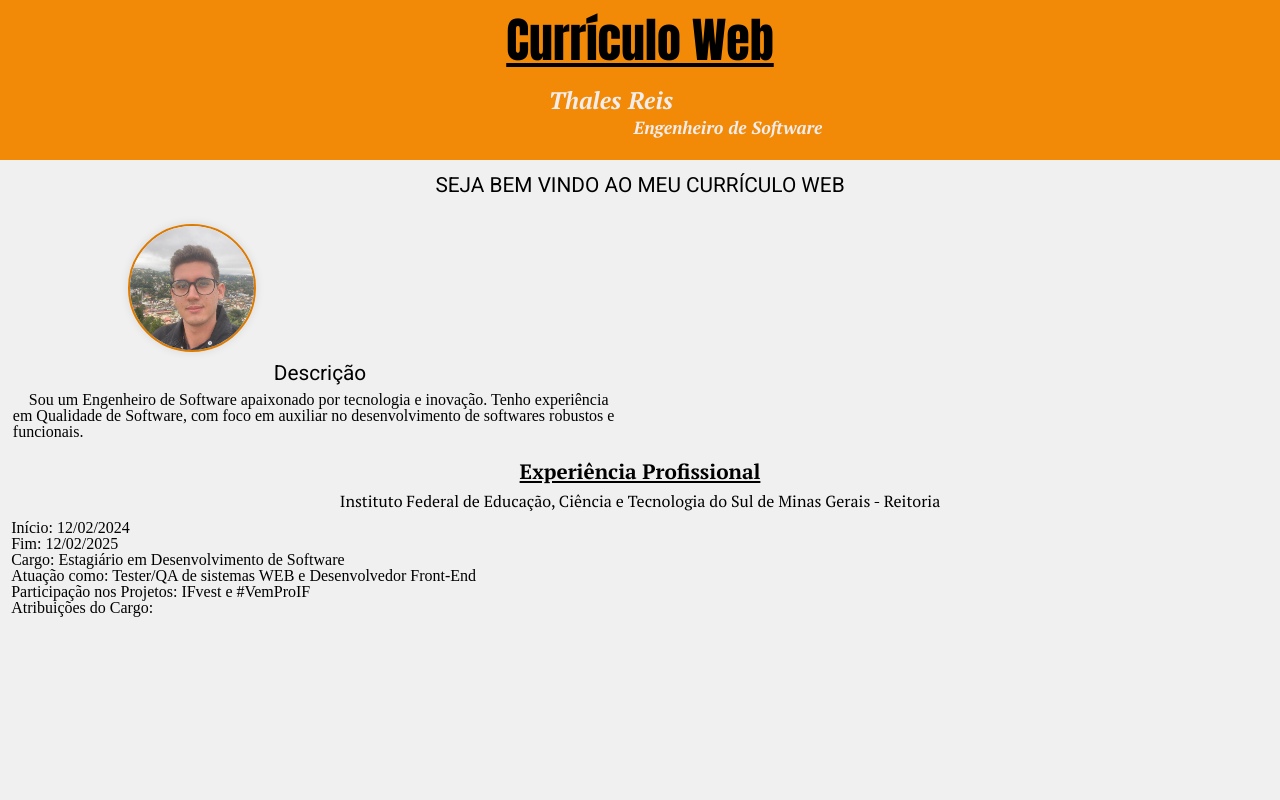
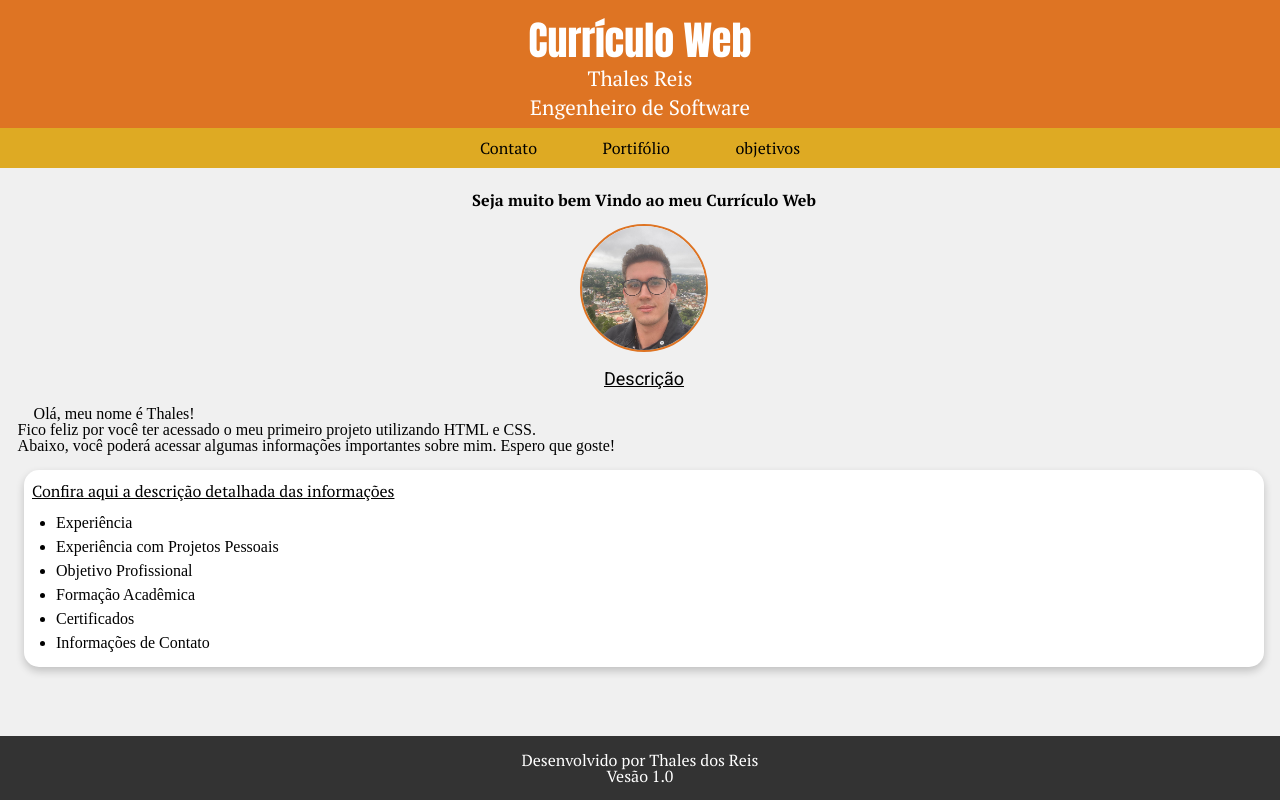
Before and after one commit to Mr-Thales-Reis/Curriculo_Web, a plain HTML site: page index.html in a window 1280 px wide. Drawn offline with Linux system fonts and the light colour scheme.

Commit message:
Refazendo o projeto todo!

```diff
--- a/Styles/Cabecalho.css
+++ b/Styles/Cabecalho.css
@@ -1,47 +1,34 @@
-.cabecalho{
+.cabecalho__texto{
     background-color: var(--background-cabeçalho);
-    height: 10em;
-    display: flex;
-    align-items: flex-start; /* alinha no topo */
-    justify-content: center; /* centraliza horizontalmente */
-    padding-top: 1em;
-    margin-bottom: -1em;
+    width: auto;
+    height: 8em;
+    display:block;
 }
 
 .titulo_cabecalho{
     font-family: var(--fonte-cabeçalho);
-    font-weight: 400;
-    font-style: normal;
-    font-size: 3rem;
-    color: Black;
-    display: flex;
-    justify-content: center;
-    margin: 0 0 0.5em 0;
-    text-decoration: underline;
-
+    font-size: 2.5em;
+    color: #fff;
+    text-align: center;
+    padding-top: 0.5em;
 }
 
 .subtitulo_cabecalho,
 .area_de_atuacao{
     font-family: var(--fonte-subtitulo);
-    font-weight: 700;
-    font-style: italic;
-    color: #F1EDEC;
+    font-size: 1.3em;
+    color: #fff;
+    text-align: center;
+    padding-top: 0.4em;
 }
 
-.subtitulo_cabecalho{
-    font-size: 1.5rem;
-    margin: 0.3em 0 0.3em 3.8em;
-}
-
-.area_de_atuacao{
-    font-size: 1.1rem;
-    margin: 0.3em 0 0.3em 10em;
-}
-
-.menu__navegação{
+.menu_navegacao{
     display: flex;
     justify-content: center;
     align-items: center;
-    margin-top: 1em;
+    gap: 4.1em;
+    height: 2.5em;
+    background-color: var(--backgroud-navegacao);
+    font-family: var(--fonte-subtitulo);
+
 }
--- a/Styles/Experiencia.css
+++ /dev/null
@@ -1,21 +0,0 @@
-.titulo_experiencia{
-    display: flex;
-    justify-content: center;
-    padding-top: 1em;
-    font-size: 1.3em;
-    text-decoration: underline;
-    font-family: var(--fonte-subtitulo);
-    font-weight: 600;
-}
-
-.titulo_IF{
-    display: flex;
-    justify-content: center;
-    padding: 0.7em 0.6em 0.7em 0.6em;
-    font-size: normal;
-    font-family: var(--fonte-subtitulo);
-}
-
-.lista_de_informações_da_experiencia_IF{
-    padding: 0 0.6em 0.6em 0.7em;
-}
--- a/Styles/Imagem.css
+++ /dev/null
@@ -1,40 +0,0 @@
-.mensagem_de_boas_vindas{
-    text-align: center;
-    text-transform: uppercase;
-    font-family: var(--fonte-padrão);
-    margin: 1em;
-    margin-bottom: 0.1em;
-    font-size: 1.3em;
-    padding: 0.5em;
-}
-
-.imagem-redonda {
-  width: 8em;
-  height: 8em;
-  border-radius: 50%;
-  object-fit: cover;
-  border: 0.125em solid #dd7a00;
-  box-shadow: 0 0 0.625em rgba(0, 0, 0, 0.1);
-  margin: 1em 0 .5em 8em;
-}
-
-.descricao_perfil {
-    max-width: 40em;
-}
-
-.titulo_descricao {
-    text-align: center;
-    font-size: 1.3em;
-    font-family: var(--fonte-padrão);
-    margin: 0;
-
-}
-
-.descricao{
-    font-size: 1em;
-    margin-top: 0.5em;
-    line-height: 1;
-    text-indent: 1em;
-    margin-left: 0.8em;
-    margin-right: 0.8em;
-}
--- /dev/null
+++ b/Styles/Informacoes.css
@@ -0,0 +1,22 @@
+.box_informações{
+  background-color: white;
+  margin-left: 1em;
+  margin-right: 1em;
+  border-radius: 15px;
+  box-shadow: 0 4px 8px rgba(0,0,0,0.2);
+}
+
+.titulo_info{
+    font-family: var(--fonte-subtitulo);
+    text-decoration: underline;
+    padding: 0.8em 0.5em 0.5em 0.5em;
+}
+
+.lista_informações {
+  list-style-type: disc;     /* Ativa os pontinhos (marcadores) */
+  padding: 0.5em 0.5em 0.5em 2em; /* Aumenta o espaço à esquerda para o marcador aparecer */
+}
+
+.lista_informações li {
+  margin-bottom: 0.5em; /* Espaço entre os itens da lista */
+}
--- /dev/null
+++ b/Styles/Introducao.css
@@ -0,0 +1,27 @@
+.introdução{
+  display: flex;
+  justify-content: center; /* alinha no centro horizontal */
+
+}
+
+.imagem_perfil{
+  width: 8em;        /* largura pequena */
+  height: 8em;       /* altura pequena */
+  object-fit: cover;   /* recorta e centraliza a imagem */
+  border-radius: 50%;  /* deixa a imagem redonda */
+  border: 2px solid var(--background-cabeçalho);
+}
+
+.titulo_intodução{
+    font-family: var(--fonte-padrão);
+    font-size: large;
+    text-decoration: underline;
+    text-align: center;
+    padding-top: 1em;
+    padding-bottom: 1em;
+}
+
+.texto_introdutorio{
+    text-indent: 1em;
+    padding: 0 0.6em 1em 0.6em;
+}
--- /dev/null
+++ b/Styles/Mensagem_boas_vindas.css
@@ -0,0 +1,8 @@
+.titulo_boas_vindas{
+    display: flex;
+    justify-content: center;
+    padding-top: 1em;
+    padding-bottom: 1em;
+    font-family: var(--fonte-subtitulo);
+    font-weight: 700;
+}
--- a/Styles/Menu_navegacao.css
+++ /dev/null
@@ -1,13 +0,0 @@
-.container__mensagem{
-    margin-top: 1em;
-    text-align: center;
-    padding: 1em;
-    border-bottom-left-radius: 0.5em;
-    border-bottom-right-radius: 0.5em;
-}
-
-.container__mensagem{
-    background-color: var(--backgroud-Boas_vindas);
-    color: white;
-    font-family: var(--fonte-padrão);
-}
--- /dev/null
+++ b/Styles/footer.css
@@ -0,0 +1,18 @@
+html, body {
+  height: 100%;
+  margin: 0;
+  display: flex;
+  flex-direction: column;
+}
+
+main{
+    flex: 1;
+    padding: 0.5em 0 0 0.5em;
+}
+.rodape {
+  background-color: #333;
+  color: white;
+  text-align: center;
+  padding: 1em;
+  font-family: var(--fonte-subtitulo);
+}
--- a/index.html
+++ b/index.html
@@ -3,7 +3,7 @@
 <head>
     <meta charset="UTF-8">
     <meta name="viewport" content="width=device-width, initial-scale=1.0">
-    <title>Document</title>
+    <title>Curriculo Web</title>
     <link rel="stylesheet" href="style.css">
     <link rel="stylesheet" href="resset.css">
     <link rel="preconnect" href="https://fonts.googleapis.com">
@@ -13,7 +13,6 @@
     <link rel="preconnect" href="https://fonts.gstatic.com" crossorigin>
     <link href="https://fonts.googleapis.com/css2?family=Anton&family=PT+Serif:ital,wght@0,400;0,700;1,400;1,700&family=Roboto&display=swap" rel="stylesheet">
 
-
 </head>
 <body>
 <header class="cabecalho">
@@ -22,33 +21,40 @@
     <h2 class="subtitulo_cabecalho">Thales Reis</h2>
     <h3 class="area_de_atuacao">Engenheiro de Software</h3>
   </div>
+  <nav class="menu_navegacao">
+    <p>Contato</p>
+    <p>Portifólio</p>
+    <p>objetivos</p>
+  </nav>
 </header>
+  <main>
+    <section class="Mensagem_boas_vindas">
+      <h1 class="titulo_boas_vindas">Seja muito bem Vindo ao meu Currículo Web</h1>
+    </section>
 
-<main>
-    <section class="imagem_perfil">
-      <h1 class="mensagem_de_boas_vindas">Seja bem vindo ao meu Currículo Web</h1>
-        <img  src="./assents/foto_de_perfil.jpg" alt="Imagem do autor" class="imagem-redonda">
-        <div class="descricao_perfil">
-            <h2 class="titulo_descricao">Descrição</h2>
-            <p class="descricao">Sou um Engenheiro de Software apaixonado por tecnologia e inovação. Tenho experiência em Qualidade de Software, com foco em auxiliar no desenvolvimento de softwares robustos e funcionais.</p>
+    <section class="introdução">
+        <img class="imagem_perfil" src="./assents/foto_de_perfil.jpg" alt="Imagem do Desenvolvedor">
+    </section>
+
+    <section class="descricao_autor">
+       <h1 class="titulo_intodução">Descrição</h1>
+       <p class="texto_introdutorio">Olá, meu nome é Thales!<br> Fico feliz por você ter acessado o meu primeiro projeto utilizando HTML e CSS.<br> Abaixo, você poderá acessar algumas informações importantes sobre mim. Espero que goste!</p>
+    </section>
+
+    <section class="lista_de_informações">
+        <div class="box_informações">
+          <h1 class="titulo_info">Confira aqui a descrição detalhada das informações</h1>
+          <ul class="lista_informações">
+            <li>Experiência</li>
+            <li>Experiência com Projetos Pessoais</li>
+            <li>Objetivo Profissional</li>
+            <li>Formação Acadêmica</li>
+            <li>Certificados</li>
+            <li>Informações de Contato</li>
+          </ul>
         </div>
     </section>
-
-    <section class="experiência">
-        <h1 class="titulo_experiencia">Experiência Profissional</h1>
-        <div class="experiencia_IF">
-          <h1 class="titulo_IF">Instituto Federal de Educação, Ciência e Tecnologia do Sul de Minas Gerais - Reitoria</h1>
-            <ul class="lista_de_informações_da_experiencia_IF">
-              <li><strong>Início:</strong> 12/02/2024</li>
-              <li><strong>Fim:</strong> 12/02/2025</li>
-              <li><strong>Cargo:</strong> Estagiário em Desenvolvimento de Software</li>
-              <li><strong>Atuação como:</strong> Tester/QA de sistemas WEB e Desenvolvedor Front-End</li>
-              <li><strong>Participação nos Projetos:</strong> IFvest e #VemProIF</li>
-              <li><strong>Atribuições do Cargo:</strong></li>
-            </ul>
-        </div>
-    </section>
-</main>
-
+  </main>
+<footer class="rodape">Desenvolvido por Thales dos Reis<br>Vesão 1.0</footer>
 </body>
 </html>
--- a/style.css
+++ b/style.css
@@ -1,7 +1,9 @@
 @import url(Styles/Cabecalho.css);
-@import url(Styles/Menu_navegacao.css);
-@import url(Styles/Imagem.css);
-@import url(Styles/Experiencia.css);
+@import url(Styles/Mensagem_boas_vindas.css);
+@import url(Styles/introducao.css);
+@import url(Styles/Informacoes.css);
+@import url(Styles/footer.css);
+
 
 *{
     padding: 0;
@@ -13,8 +15,8 @@
     --fonte-cabeçalho: "Anton", sans-serif;
     --fonte-subtitulo: "PT Serif", serif;
     --fonte-padrão: 'Roboto', sans-serif;
-    --background-cabeçalho: #F28907;
-    --backgroud-Boas_vindas: #A44412;
+    --background-cabeçalho: #DE7423;
+    --backgroud-navegacao: #DEAA23;
     --background-body: #f0f0f0;
 }
 
```
